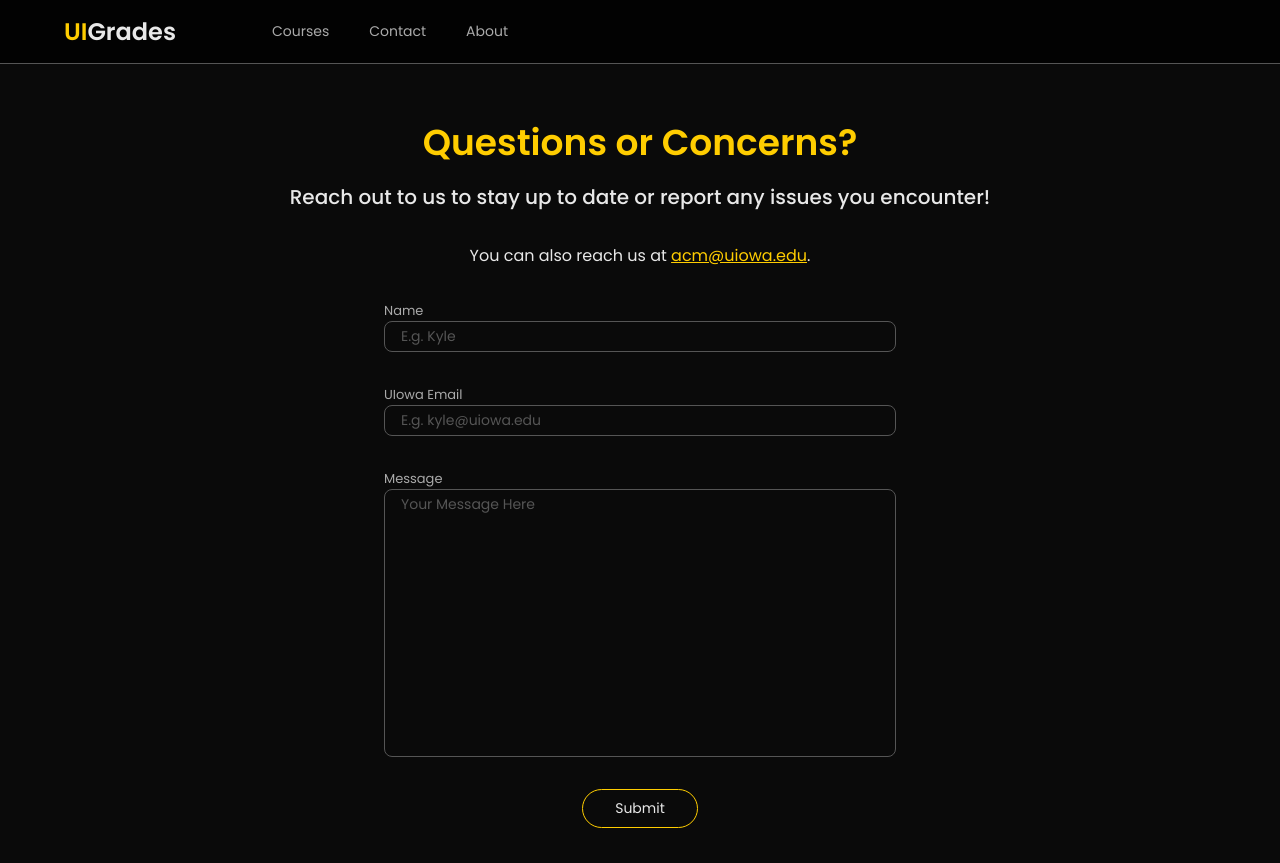
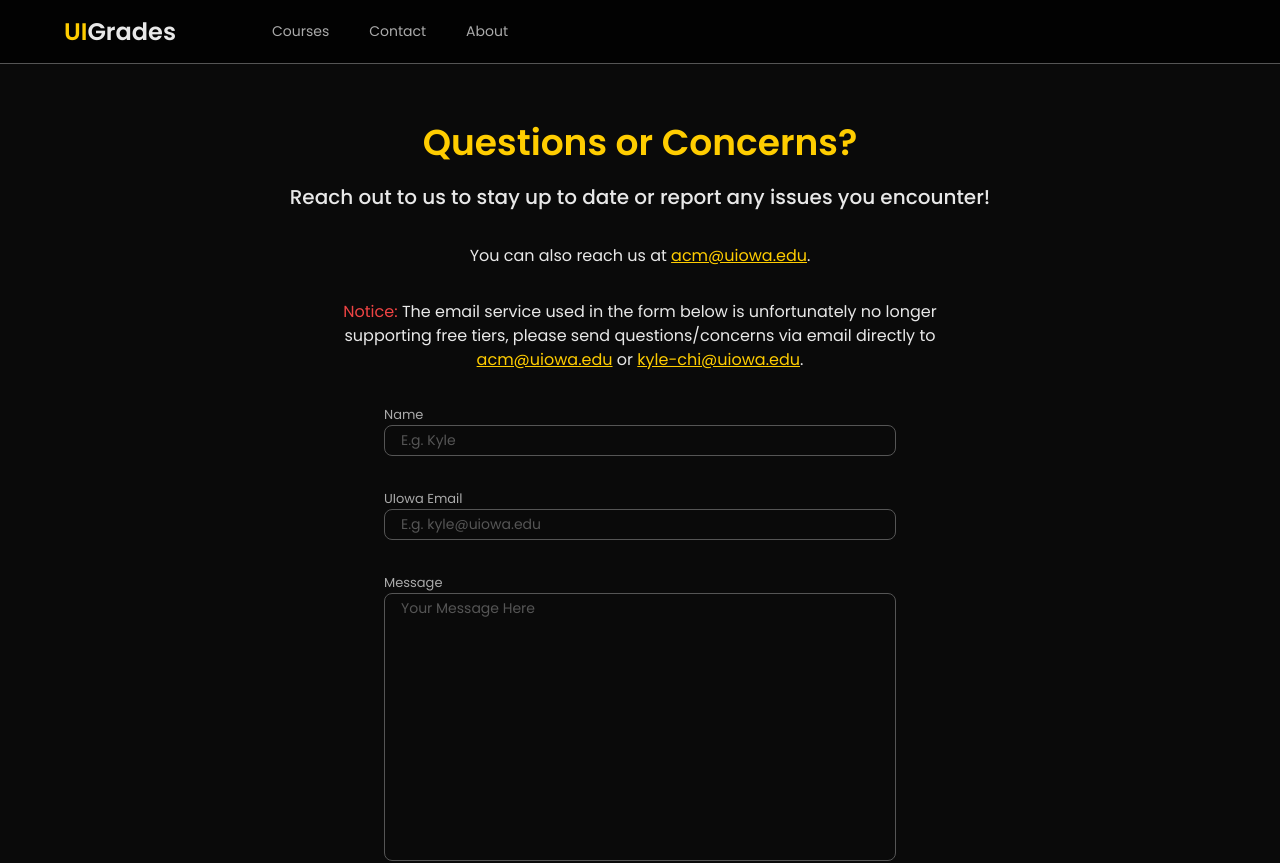
Before and after one commit to acm-uiowa/uigrades, a Next.js app: page /contact in a window 1280 px wide. Shown: the top 863 px of the page. Built offline with nearby package versions, Linux system fonts and the light colour scheme; no server answers.

Commit message:
removed email form feature, sendgrid no longer supporting free tier

```diff
--- a/src/app/(uigrades-public)/contact/components/ContactForm.tsx
+++ b/src/app/(uigrades-public)/contact/components/ContactForm.tsx
@@ -35,7 +35,7 @@ export function ContactForm() {
                         </span>
                         <BorderContainerSmall>
                             <input
-                                className="w-full placeholder-primary-medium-gray"
+                                className="w-full cursor-not-allowed placeholder-primary-medium-gray"
                                 type="text"
                                 name="name"
                                 placeholder="E.g. Kyle"
@@ -49,6 +49,7 @@ export function ContactForm() {
                                         e.preventDefault();
                                     }
                                 }}
+                                disabled
                             />
                         </BorderContainerSmall>
                     </label>
@@ -65,7 +66,7 @@ export function ContactForm() {
                         </span>
                         <BorderContainerSmall>
                             <input
-                                className="w-full placeholder-primary-medium-gray"
+                                className="w-full cursor-not-allowed placeholder-primary-medium-gray"
                                 type="text"
                                 name="email"
                                 placeholder="E.g. kyle@uiowa.edu"
@@ -79,6 +80,7 @@ export function ContactForm() {
                                         e.preventDefault();
                                     }
                                 }}
+                                disabled
                             />
                         </BorderContainerSmall>
                     </label>
@@ -95,7 +97,7 @@ export function ContactForm() {
                         </span>
                         <BorderContainerSmall>
                             <textarea
-                                className="w-full resize-none placeholder-primary-medium-gray"
+                                className="w-full cursor-not-allowed resize-none placeholder-primary-medium-gray"
                                 name="message"
                                 placeholder="Your Message Here"
                                 defaultValue={
@@ -104,6 +106,7 @@ export function ContactForm() {
                                         : ""
                                 }
                                 rows={12}
+                                disabled
                             />
                         </BorderContainerSmall>{" "}
                     </label>
--- a/src/app/(uigrades-public)/contact/components/SubmitButton.tsx
+++ b/src/app/(uigrades-public)/contact/components/SubmitButton.tsx
@@ -7,9 +7,9 @@ export function SubmitButton({
 }) {
     return (
         <button
-            className={`${className} w-fit rounded-full border-thin-1 border-hawkeye-gold px-flex-gap-large py-paragraph-gap transition-all duration-150 hover:border-off-white`}
+            className={`${className} w-fit cursor-not-allowed rounded-full border-thin-1 border-hawkeye-gold px-flex-gap-large py-paragraph-gap transition-all duration-150 hover:border-off-white`}
             type="submit"
-            disabled={pending}
+            disabled={true /*pending*/}
         >
             {pending ? "Submitting..." : "Submit"}
         </button>
--- a/src/app/(uigrades-public)/contact/page.tsx
+++ b/src/app/(uigrades-public)/contact/page.tsx
@@ -22,6 +22,26 @@ export default function ContactPage() {
                     </a>
                     .
                 </h2>
+                <h2 className="w-2/3 pt-8">
+                    <span className="text-red-500">Notice: </span>
+                    The email service used in the form below is unfortunately no
+                    longer supporting free tiers, please send questions/concerns
+                    via email directly to{" "}
+                    <a
+                        className="text-hawkeye-gold underline"
+                        href="mailto:acm@uiowa.edu"
+                    >
+                        acm@uiowa.edu
+                    </a>{" "}
+                    or{" "}
+                    <a
+                        className="text-hawkeye-gold underline"
+                        href="mailto:kyle-chi@uiowa.edu"
+                    >
+                        kyle-chi@uiowa.edu
+                    </a>
+                    .
+                </h2>
             </div>
             <ContactForm />
         </div>
```
